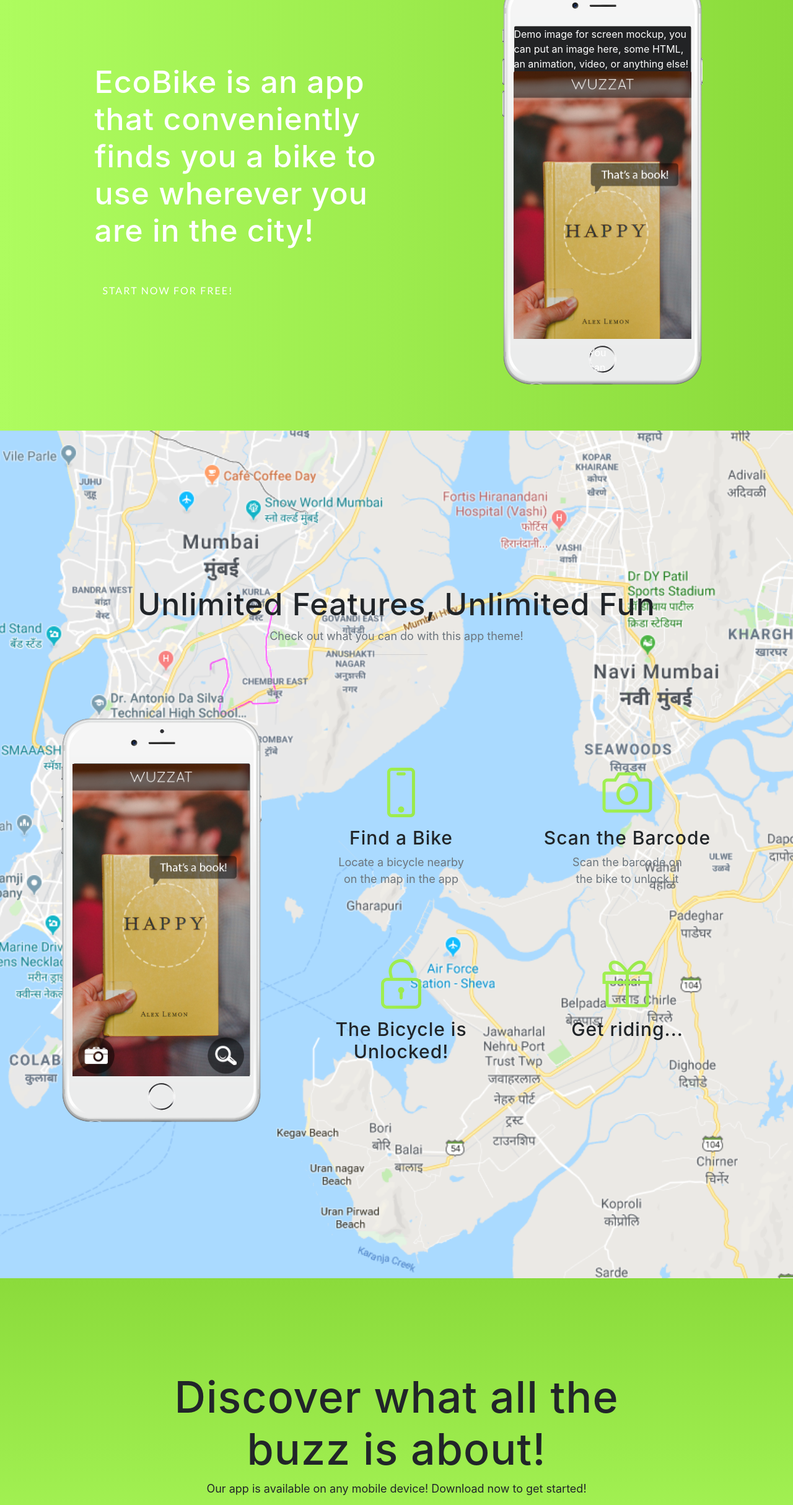
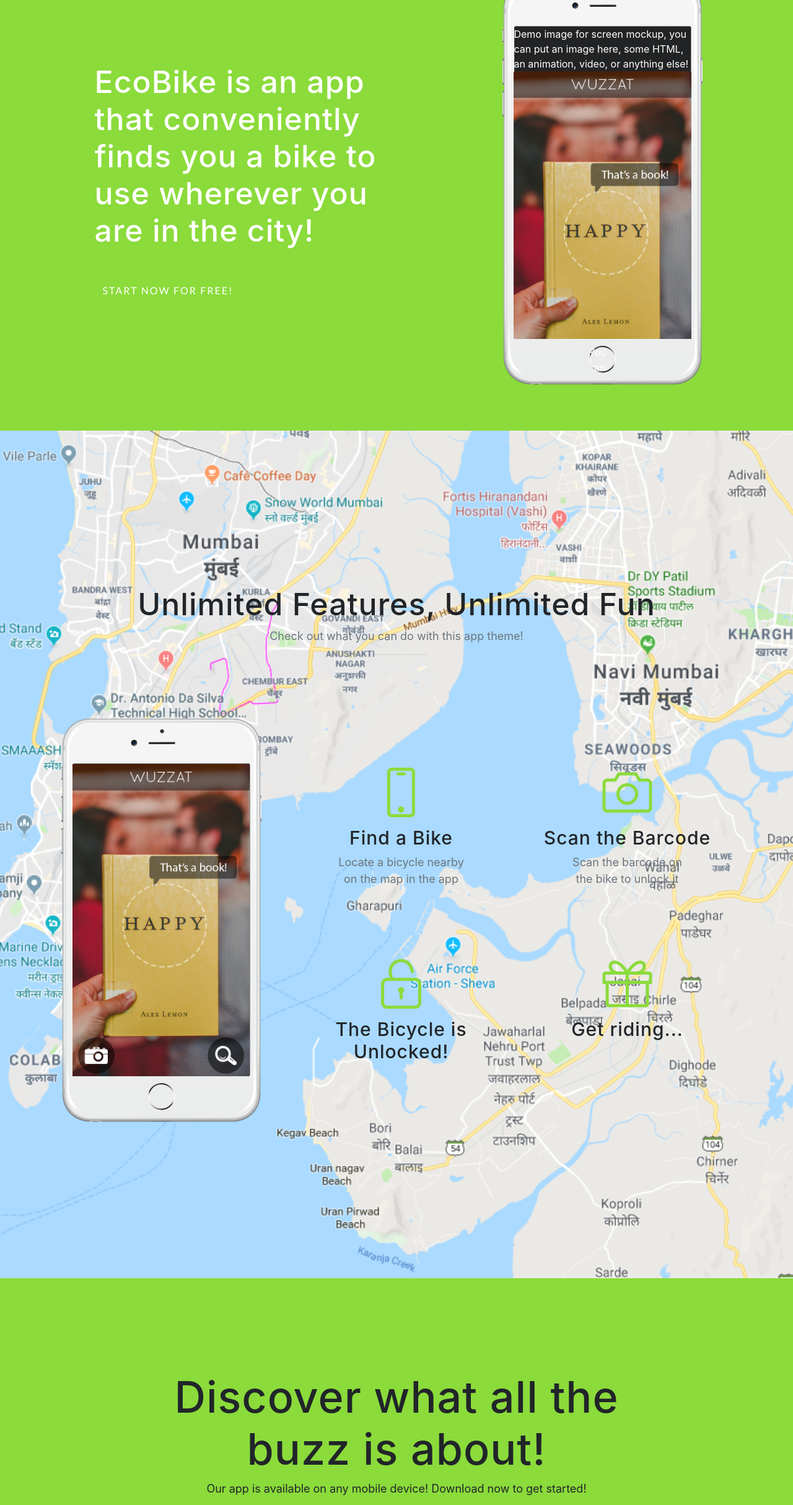
Before and after one commit to EcoBikeIndia/EcoBikeIndia.github.io, a website with bundled scripts: page index.html in a window 1280 px wide. Shown: the part 105-2534 px from the top of the page at 62% size. Built offline with nearby package versions, Linux system fonts and the light colour scheme; a web font is replaced by a local one.

Commit message:
removed gradients - now one solid colour

```diff
--- a/css/new-age.css
+++ b/css/new-age.css
@@ -16,7 +16,7 @@ body {
    main-colour: #8bdb3b;
 
    left-gradient: #8bdb3b;
-   right-gradient: #aefc5f;
+   right-gradient: #8bdb3b;
 */
 
 body {
@@ -135,7 +135,7 @@ section h2 {
     color: fade(white, 70%);
   }
   #mainNav .navbar-brand:hover, #mainNav .navbar-brand:focus {
-    color: white;
+    color: #8bdb3b;
   }
   #mainNav .navbar-nav > li > a,
   #mainNav .navbar-nav > li > a:focus {
@@ -171,8 +171,8 @@ header.masthead {
   padding-top: 150px;
   padding-bottom: 100px;
   color: #FFFFFF;
-  background: -webkit-linear-gradient(to left, #8bdb3b, #aefc5f);
-  background: linear-gradient(to left, #8bdb3b, #aefc5f);
+  background: -webkit-linear-gradient(to left, #8bdb3b, #8bdb3b);
+  background: linear-gradient(to left, #8bdb3b, #8bdb3b);
 }
 
 header.masthead .header-content {
@@ -305,8 +305,8 @@ section.features .feature-item i {
   font-size: 80px;
   display: block;
   margin-bottom: 15px;
-  background: -webkit-linear-gradient(to left, #8bdb3b, #aefc5f);
-  background: linear-gradient(to left, #8bdb3b, #aefc5f);
+  background: -webkit-linear-gradient(to left, #8bdb3b, #8bdb3b);
+  background: linear-gradient(to left, #8bdb3b, #8bdb3b);
   -webkit-background-clip: text;
   -webkit-text-fill-color: transparent;
 }
@@ -428,8 +428,8 @@ footer ul li a:hover, footer ul li a:focus, footer ul li a:active, footer ul li
 
 .bg-primary {
   background: #00ffb4;
-  background: -webkit-linear-gradient(#8bdb3b, #aefc5f);
-  background: linear-gradient(#8bdb3b, #aefc5f);
+  background: -webkit-linear-gradient(#8bdb3b, #8bdb3b);
+  background: linear-gradient(#8bdb3b, #8bdb3b);
 }
 
 .text-primary {
```
